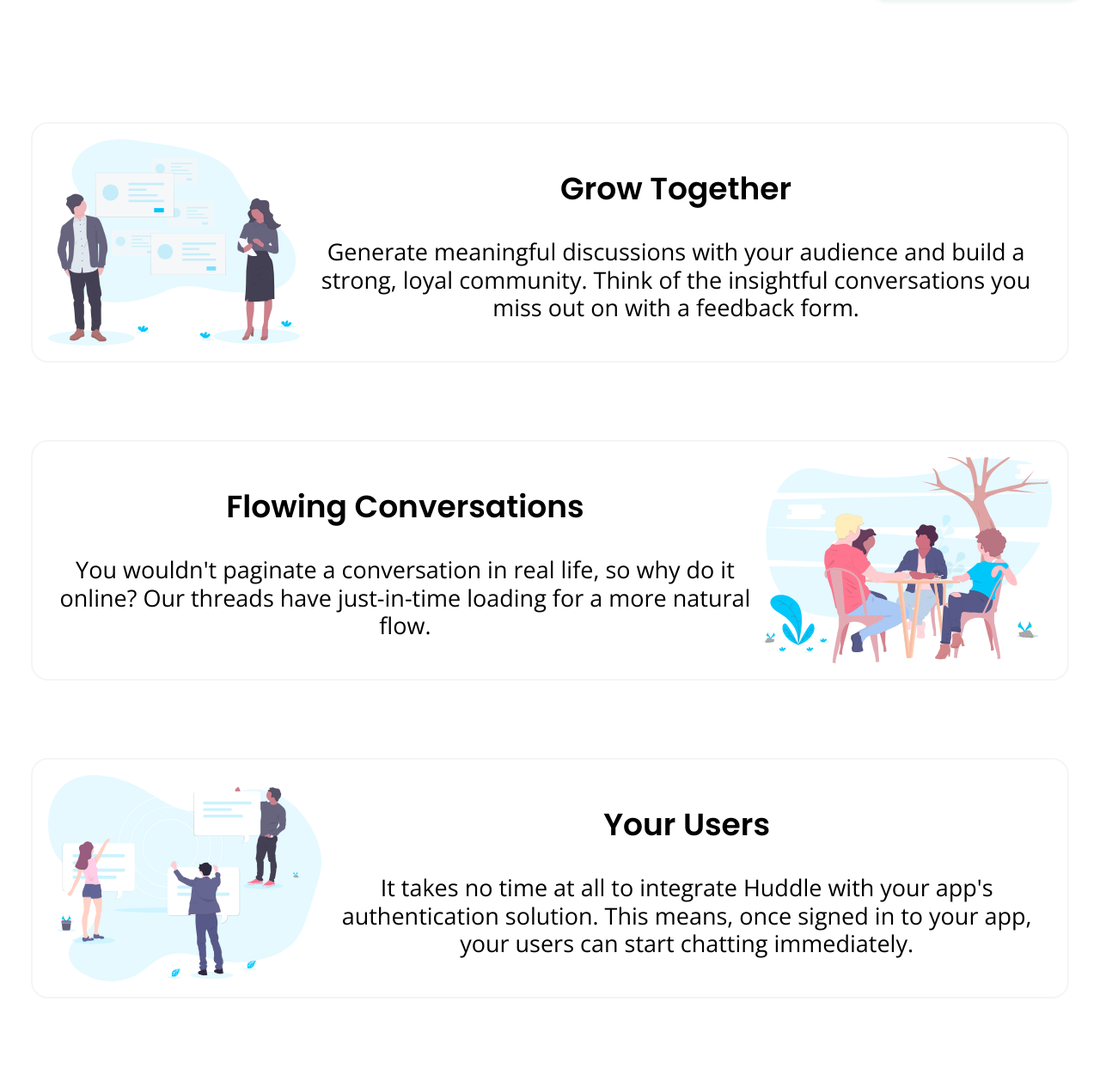
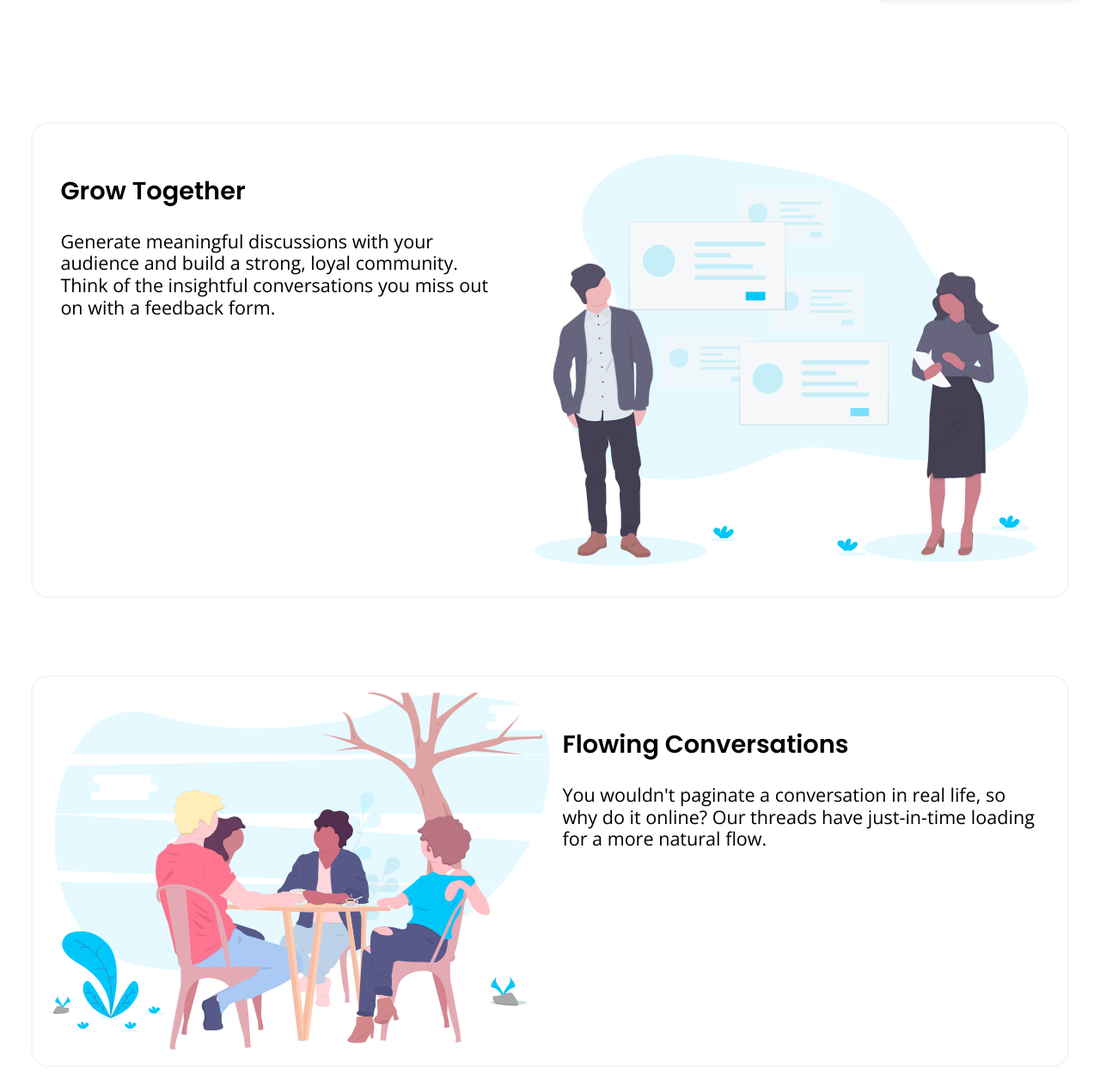
Before and after one commit to DerrickTawah/huddle, a plain HTML site: page index.html in a window 1280 px wide. Shown: the part 688-1946 px from the top of the page at 86% size. Drawn offline with nearby package versions, Linux system fonts and the light colour scheme.

Commit message:
update css benefits

```diff
--- a/css/style.css
+++ b/css/style.css
@@ -298,22 +298,60 @@ footer > p {
         display: flex;
         flex-flow: column;
         width: 100%;
+        flex-grow: 1;
+        flex-shrink: 1;
     }
 
 
     .grow {
         display: flex;
-        flex-flow: row;
+        flex-flow: row-reverse;
+
     }
 
     .flowing {
         display: flex;
-        flex-flow: row-reverse;
+        flex-flow: row;
     }
 
     .users {
         display: flex;
-        flex-flow: row;
+        flex-flow: row-reverse;
+    }
+
+    .grow-content {
+        padding: 1em;
+        text-align: left;
+        font-size: 80%;
+    }
+
+    .flowing-content {
+        padding: 1em;
+        text-align: left;
+        font-size: 80%;
+    }
+
+    .users-content {
+        padding: 1em;
+        text-align: left;
+        font-size: 80%;
+    }
+
+
+    .grow > img {
+        width: 50%;
+        height: auto;
+        padding: 1em;
+    }
+
+    .flowing > img {
+        width: 50%;
+        height: auto;
+    }
+
+    .users > img {
+        width: 50%;
+        height: auto;
     }
 
     .call-to-action {
```
